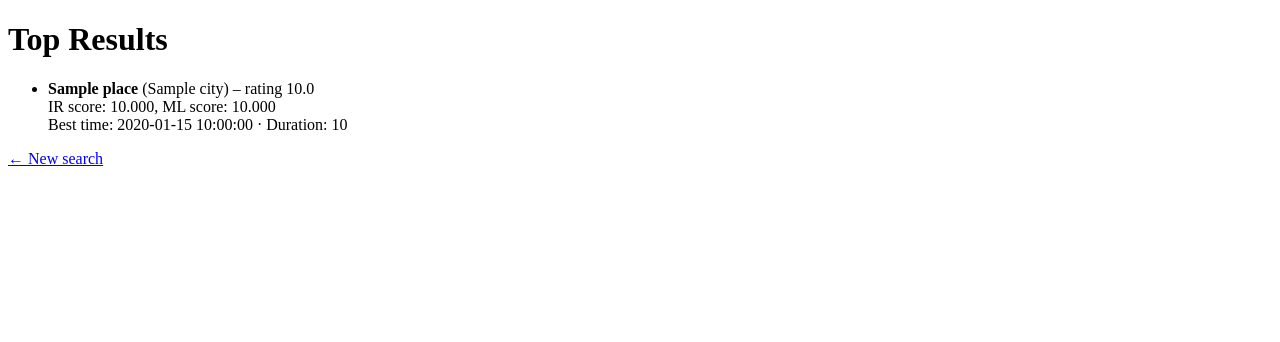
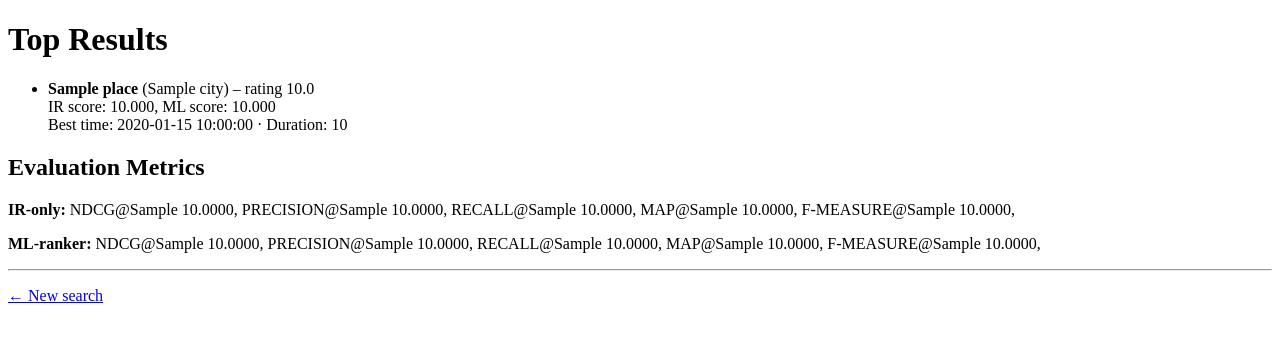
Before and after one commit to Karvy-Singh/TravelRecommend, a Flask app: template templates/results.html in a window 1280 px wide. Shown: the top 342 px of the page. Run offline with Flask 3, Linux system fonts and the light colour scheme; the template is opened without the code that fills it: most values are stand-ins (such as "Sample title", 1, 10 or a date in 2020); parts of the project's set-up code (start-up, migrations or seed data) failed here and were passed over.

Commit message:
feat: mertics added in flask

```diff
--- a/app.py
+++ b/app.py
@@ -1,6 +1,12 @@
 from flask import Flask, render_template, request
 import pandas as pd
 from search import filter_and_search
+from metrics import (
+    ndcg_at_k,
+    precision_recall_at_k,
+    average_precision_at_k,
+    f_measure_at_k
+)
 
 DATA_FILE = './famous_indian_tourist_places_3000.jsonl'
 app = Flask(__name__)
@@ -23,8 +29,26 @@ def index():
             'top_n'       : request.form.get('top_n', '10').strip()
         }
         results = filter_and_search(df_master, uq, apply_filters)
+        K      = len(results)
+        y_true = results["ratings_place"].astype(float).values
+        y_ir   = results["ir_score"].astype(float).values
+        y_ml   = results["ml_score"].astype(float).values
+
+        metrics = {
+            "K":       K,
+            "ir_ndcg": ndcg_at_k(y_true, y_ir, K),
+            "ir_precision":    precision_recall_at_k(y_true, y_ir, K)[0],
+            "ir_recall": precision_recall_at_k(y_true, y_ir, K)[1],
+            "ir_map":  average_precision_at_k(y_true, y_ir, K),
+            "ir_F_measure": f_measure_at_k(y_true, y_ir, K),
+            "ml_ndcg": ndcg_at_k(y_true, y_ml, K),
+            "ml_precision":    precision_recall_at_k(y_true, y_ml, K)[0],
+            "ml_recall": precision_recall_at_k(y_true, y_ml, K)[1],
+            "ml_map":  average_precision_at_k(y_true, y_ml, K),
+            "ml_F_measure": f_measure_at_k(y_true, y_ml, K)
+        }
         # pass list of dicts to template
-        return render_template('results.html', results=results.to_dict(orient='records'))
+        return render_template('results.html', results=results.to_dict(orient='records'),metrics=metrics)
     # GET
     return render_template('index.html')
 
--- a/templates/results.html
+++ b/templates/results.html
@@ -18,6 +18,25 @@
   {% else %}
     <p>No matches found.</p>
   {% endif %}
+
+  <h2>Evaluation Metrics</h2>
+  <p>
+    <strong>IR‐only:</strong>
+    NDCG@{{ metrics.K }} {{ "%.4f"|format(metrics.ir_ndcg) }},
+    PRECISION@{{ metrics.K }} {{ "%.4f"|format(metrics.ir_precision) }},
+    RECALL@{{ metrics.K }} {{ "%.4f"|format(metrics.ir_recall) }},
+    MAP@{{ metrics.K }} {{ "%.4f"|format(metrics.ir_map) }},
+    F-MEASURE@{{ metrics.K }} {{ "%.4f"|format(metrics.ir_F_measure) }},
+  </p>
+  <p>
+    <strong>ML‐ranker:</strong>
+    NDCG@{{ metrics.K }} {{ "%.4f"|format(metrics.ml_ndcg) }},
+    PRECISION@{{ metrics.K }} {{ "%.4f"|format(metrics.ml_precision) }},
+    RECALL@{{ metrics.K }} {{ "%.4f"|format(metrics.ml_recall) }},
+    MAP@{{ metrics.K }} {{ "%.4f"|format(metrics.ml_map) }},
+    F-MEASURE@{{ metrics.K }} {{ "%.4f"|format(metrics.ml_F_measure) }},
+  </p>
+  <hr>
   <p><a href="{{ url_for('index') }}">← New search</a></p>
 </body>
 </html>
```
Also changed, not shown: metrics.py (added, +35 -0 lines).
